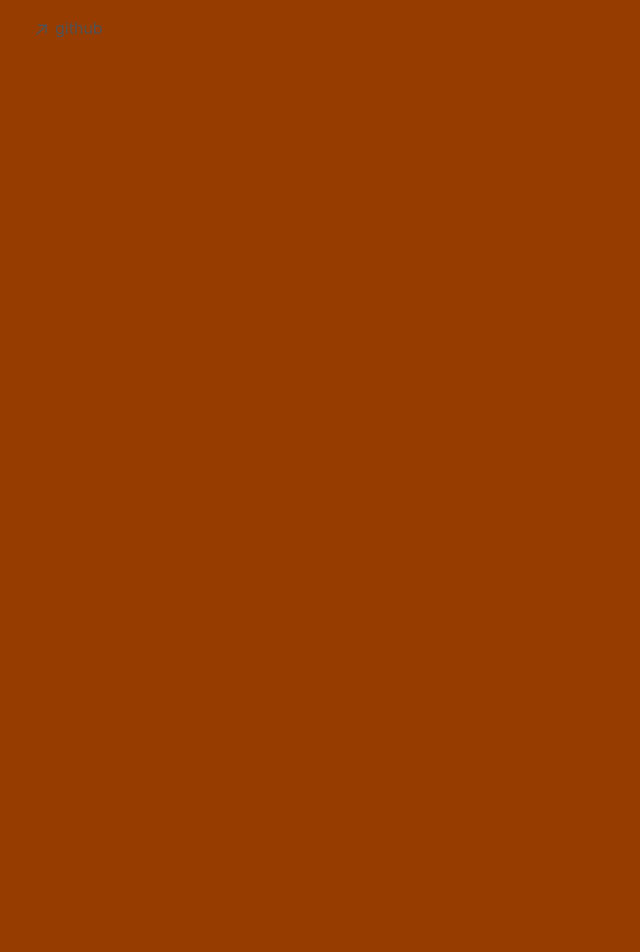
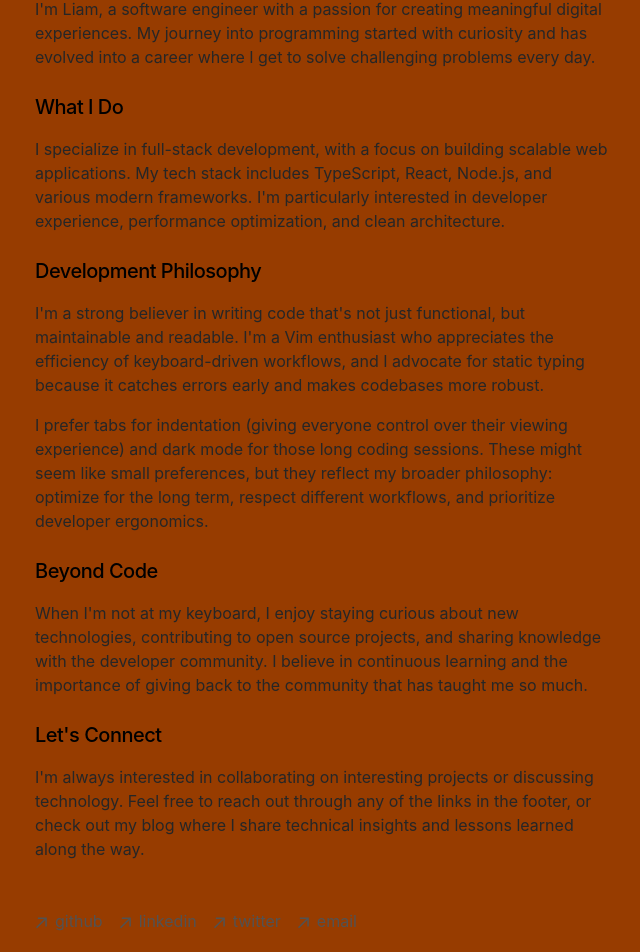
Before and after one commit to cl-liamchiu/cl-liamchiu.github.io, a Next.js app: page /about in a window 1280 px wide. Before the commit this address had no page. Shown: the part 256-1208 px from the top of the page, without its empty margins (317-957 px from the left). Before the commit the page ends 800 px from the top, so only its background shows below. Built offline with nearby package versions, Linux system fonts and the light colour scheme.

Commit message:
Add About page and enhance footer with social links; update layout and home page content

```diff
--- /dev/null
+++ b/app/about/page.tsx
@@ -0,0 +1,51 @@
+export default function AboutPage() {
+  return (
+    <section>
+      <h1 className="mb-8 text-2xl font-semibold tracking-tighter">About Me</h1>
+
+      <div className="prose prose-neutral dark:prose-invert">
+        <h2 className="text-xl font-semibold mb-4">Background</h2>
+        <p className="mb-4">
+          {`I'm Liam, a software engineer with a passion for creating meaningful digital experiences.
+          My journey into programming started with curiosity and has evolved into a career where I get
+          to solve challenging problems every day.`}
+        </p>
+
+        <h2 className="text-xl font-semibold mb-4 mt-8">What I Do</h2>
+        <p className="mb-4">
+          {`I specialize in full-stack development, with a focus on building scalable web applications.
+          My tech stack includes TypeScript, React, Node.js, and various modern frameworks. I'm particularly
+          interested in developer experience, performance optimization, and clean architecture.`}
+        </p>
+
+        <h2 className="text-xl font-semibold mb-4 mt-8">
+          Development Philosophy
+        </h2>
+        <p className="mb-4">
+          {`I'm a strong believer in writing code that's not just functional, but maintainable and readable.
+          I'm a Vim enthusiast who appreciates the efficiency of keyboard-driven workflows, and I advocate
+          for static typing because it catches errors early and makes codebases more robust.`}
+        </p>
+        <p className="mb-4">
+          {`I prefer tabs for indentation (giving everyone control over their viewing experience) and dark mode
+          for those long coding sessions. These might seem like small preferences, but they reflect my broader
+          philosophy: optimize for the long term, respect different workflows, and prioritize developer ergonomics.`}
+        </p>
+
+        <h2 className="text-xl font-semibold mb-4 mt-8">Beyond Code</h2>
+        <p className="mb-4">
+          {`When I'm not at my keyboard, I enjoy staying curious about new technologies, contributing to open source
+          projects, and sharing knowledge with the developer community. I believe in continuous learning and the
+          importance of giving back to the community that has taught me so much.`}
+        </p>
+
+        <h2 className="text-xl font-semibold mb-4 mt-8">Let's Connect</h2>
+        <p className="mb-4">
+          {`I'm always interested in collaborating on interesting projects or discussing technology.
+          Feel free to reach out through any of the links in the footer, or check out my blog where
+          I share technical insights and lessons learned along the way.`}
+        </p>
+      </div>
+    </section>
+  );
+}
--- a/app/components/footer.tsx
+++ b/app/components/footer.tsx
@@ -24,10 +24,43 @@ export default function Footer() {
             className="flex items-center transition-all hover:text-neutral-800 dark:hover:text-neutral-100"
             rel="noopener noreferrer"
             target="_blank"
-            href="https://github.com/vercel/next.js"
+            href="https://github.com/yourusername"
           >
             <ArrowIcon />
             <p className="ml-2 h-7">github</p>
+          </a>
+        </li>
+        <li>
+          <a
+            className="flex items-center transition-all hover:text-neutral-800 dark:hover:text-neutral-100"
+            rel="noopener noreferrer"
+            target="_blank"
+            href="https://linkedin.com/in/yourprofile"
+          >
+            <ArrowIcon />
+            <p className="ml-2 h-7">linkedin</p>
+          </a>
+        </li>
+        <li>
+          <a
+            className="flex items-center transition-all hover:text-neutral-800 dark:hover:text-neutral-100"
+            rel="noopener noreferrer"
+            target="_blank"
+            href="https://twitter.com/yourusername"
+          >
+            <ArrowIcon />
+            <p className="ml-2 h-7">twitter</p>
+          </a>
+        </li>
+        <li>
+          <a
+            className="flex items-center transition-all hover:text-neutral-800 dark:hover:text-neutral-100"
+            rel="noopener noreferrer"
+            target="_blank"
+            href="mailto:your.email@example.com"
+          >
+            <ArrowIcon />
+            <p className="ml-2 h-7">email</p>
           </a>
         </li>
       </ul>
--- a/app/components/nav.tsx
+++ b/app/components/nav.tsx
@@ -4,8 +4,11 @@ const navItems = {
   "/": {
     name: "home",
   },
+  "/about": {
+    name: "about",
+  },
   "/project": {
-    name: "project",
+    name: "projects",
   },
   "/blog": {
     name: "blog",
--- a/app/layout.tsx
+++ b/app/layout.tsx
@@ -11,15 +11,17 @@ import { baseUrl } from "./sitemap";
 export const metadata: Metadata = {
   metadataBase: new URL(baseUrl),
   title: {
-    default: "Next.js Portfolio Starter",
-    template: "%s | Next.js Portfolio Starter",
+    default: "Liam's Portfolio",
+    template: "%s | Liam's Portfolio",
   },
-  description: "This is my portfolio.",
+  description:
+    "Software engineer passionate about building elegant solutions. Writing about code, technology, and continuous learning.",
   openGraph: {
-    title: "My Portfolio",
-    description: "This is my portfolio.",
+    title: "Liam's Portfolio",
+    description:
+      "Software engineer passionate about building elegant solutions. Writing about code, technology, and continuous learning.",
     url: baseUrl,
-    siteName: "My Portfolio",
+    siteName: "Liam's Portfolio",
     locale: "en_US",
     type: "website",
   },
--- a/app/page.tsx
+++ b/app/page.tsx
@@ -1,11 +1,16 @@
-import { BlogPosts } from 'app/components/posts'
+import { BlogPosts } from "app/components/posts";
 
 export default function Page() {
   return (
     <section>
       <h1 className="mb-8 text-2xl font-semibold tracking-tighter">
-        My Portfolio
+        Hey, I'm Liam 👋
       </h1>
+      <p className="mb-4">
+        {`I'm a software engineer passionate about building elegant solutions to complex problems.
+        When I'm not coding, you can find me exploring new technologies, contributing to open source,
+        or sharing what I've learned through writing.`}
+      </p>
       <p className="mb-4">
         {`I'm a Vim enthusiast and tab advocate, finding unmatched efficiency in
         Vim's keystroke commands and tabs' flexibility for personal viewing
@@ -13,9 +18,14 @@ export default function Page() {
         early error detection ensures cleaner code, and my preference for dark
         mode, which eases long coding sessions by reducing eye strain.`}
       </p>
+      <p className="mb-4">
+        {`Currently, I'm focused on full-stack development with TypeScript, React, and Node.js.
+        I believe in writing clean, maintainable code and creating delightful user experiences.
+        I'm always excited to collaborate on interesting projects and learn from the community.`}
+      </p>
       <div className="my-8">
         <BlogPosts />
       </div>
     </section>
-  )
+  );
 }
```
